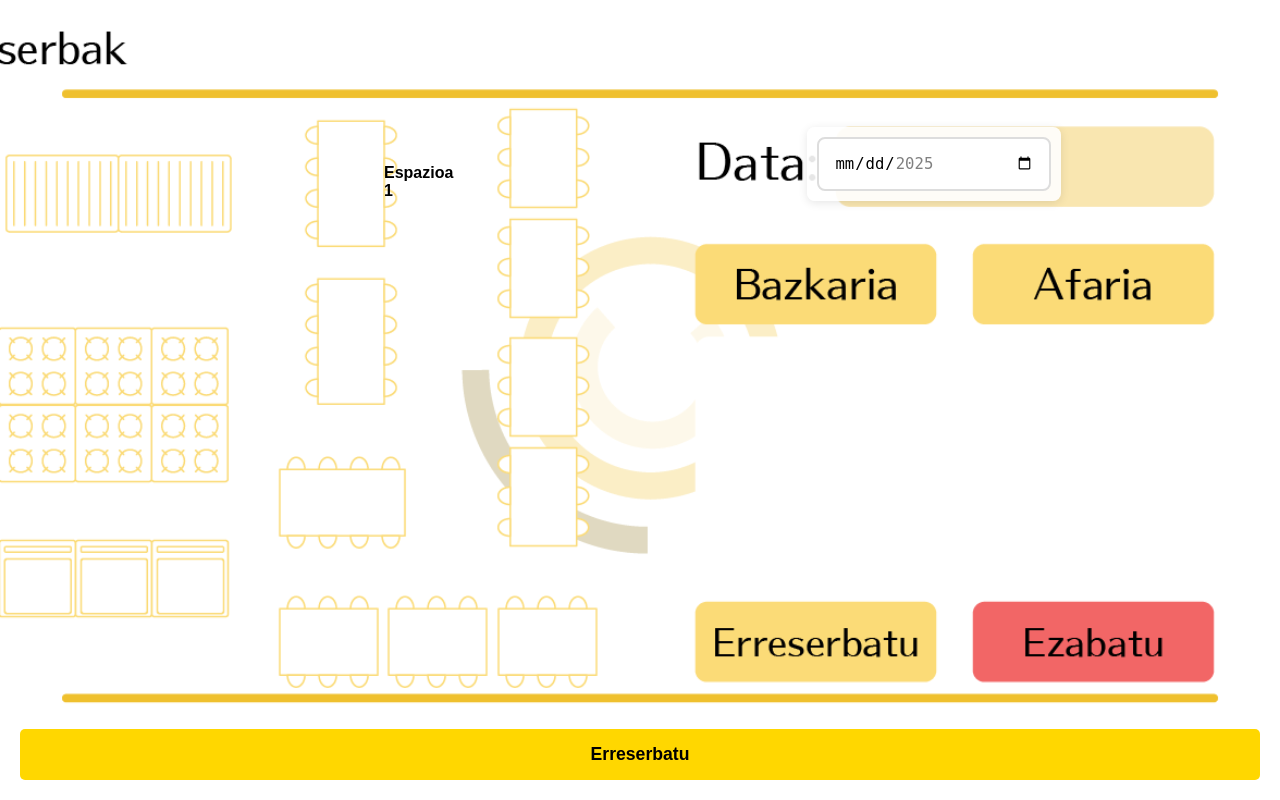
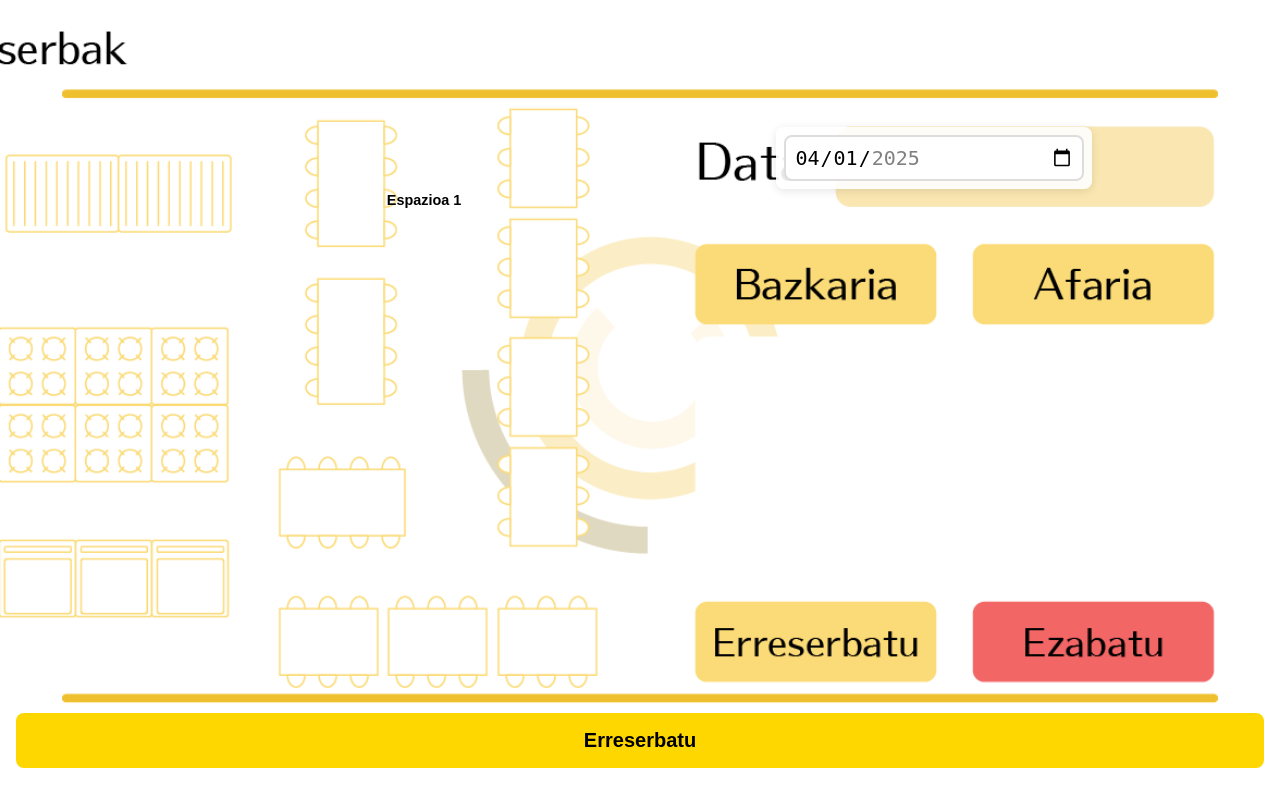
Before and after one commit to Aratz006/ElkarGuneWebMovil, a PHP site: page /erreserbak.php in a window 1280 px wide. Run offline with PHP 8.4, Linux system fonts and the light colour scheme; the visitor is signed in with stand-in values (Sample User, id 1); tables that the repository leaves empty or names only in its code hold one stand-in row (values such as "Sample post").

Commit message:
9.commit-a
Erreserba konpontzen sailatzen

```diff
--- a/erreserbak.php
+++ b/erreserbak.php
@@ -8,8 +8,8 @@ if (!isset($_SESSION['erabiltzailea'])) {
 }
 
 $idBazkidea = $_SESSION['erabiltzailea'];
-$mota = isset($_POST['mota']) ? $_POST['mota'] : 0;
-$erreserbaData = isset($_POST['data']) ? $_POST['data'] : '';
+$mota = isset($_POST['mota']) ? $_POST['mota'] : 0; // Por defecto Bazkaria (0)
+$erreserbaData = isset($_POST['data']) ? $_POST['data'] : date('Y-m-d'); // Fecha actual por defecto
 $gaur = date('Y-m-d');
 $fechaLimite = date('Y-m-d', strtotime('+2 months'));
 
@@ -112,28 +112,28 @@ function actualizarColoresEspacios() {
         }
         .header {
             position: absolute;
-            top: 20px;
-            left: 20px;
+            top: 2vh;
+            left: 2vh;
             z-index: 10;
         }
         .back-button {
             opacity: 0;
-            width: 50px;
-            height: 50px;
+            width: 8vh;
+            height: 8vh;
             cursor: pointer;
             position: absolute;
         }
         .reservation-type {
             position: absolute;
-            top: 30%;
-            left: 69%;
+            top: 30vh;
+            left: 69vw;
             transform: translateX(-50%);
             display: flex;
             flex-direction: column;
             align-items: center;
-            width: 32%;
+            width: 32vw;
             z-index: 10;
-            height: 11%;
+            height: 11vh;
         }
         .type-button {
             opacity: 0;
@@ -154,43 +154,38 @@ function actualizarColoresEspacios() {
         }
         .date-selector {
             position: absolute;
-            top: 15.9%;
-            left: 73%;
+            top: 15.9vh;
+            left: 73vw;
             transform: translateX(-50%);
             z-index: 10;
-            padding: 10px;
+            padding: 1vh;
             background-color: rgba(255, 255, 255, 0.9);
             border-radius: 8px;
             box-shadow: 0 2px 10px rgba(0, 0, 0, 0.1);
+            width: 25vw;
+            max-width: 300px;
         }
         .date-input {
-            padding: 15px;
+            padding: 1vh;
             border: 2px solid #ddd;
             border-radius: 8px;
-            font-size: 1.2em;
-            width: 200px;
+            font-size: 2.5vh;
+            width: 100%;
             cursor: pointer;
-        }
-        .date-input:hover {
-            border-color: #ffd700;
-        }
-        .date-input:focus {
-            outline: none;
-            border-color: #ffd700;
-            box-shadow: 0 0 5px rgba(255, 215, 0, 0.3);
+            box-sizing: border-box;
         }
         .spaces-grid {
             position: relative;
             flex-grow: 1;
             display: flex;
             flex-wrap: wrap;
-            gap: 10px;
-            padding: 20px;
+            gap: 1vh;
+            padding: 2vh;
         }
         .space {
             position: absolute;
-            width: 80px;
-            height: 80px;
+            width: 10vh;
+            height: 10vh;
             display: flex;
             align-items: center;
             justify-content: center;
@@ -198,17 +193,18 @@ function actualizarColoresEspacios() {
             cursor: pointer;
             font-weight: bold;
             transition: transform 0.3s;
+            font-size: 1.8vh;
         }
-        .space:nth-child(1) { top: 20%; left: 30%; }
-        .space:nth-child(2) { top: 42%; left: 30%; }
-        .space:nth-child(3) { top: 65%; left: 30%; }
-        .space:nth-child(4) { top: 16%; left: 41.5%; }
-        .space:nth-child(5) { top: 32%; left: 41.5%; }
-        .space:nth-child(6) { top: 49%; left: 41.5%; }
-        .space:nth-child(7) { top: 65%; left: 41.5%; }
-        .space:nth-child(8) { top:85%; left: 28.65%; }
-        .space:nth-child(9) { top: 85%; left: 35.2%; }
-        .space:nth-child(10) { top: 85%; left: 41.8%; }
+        .space:nth-child(1) { top: 20vh; left: 30vw; }
+        .space:nth-child(2) { top: 42vh; left: 30vw; }
+        .space:nth-child(3) { top: 65vh; left: 30vw; }
+        .space:nth-child(4) { top: 16vh; left: 41.5vw; }
+        .space:nth-child(5) { top: 32vh; left: 41.5vw; }
+        .space:nth-child(6) { top: 49vh; left: 41.5vw; }
+        .space:nth-child(7) { top: 65vh; left: 41.5vw; }
+        .space:nth-child(8) { top: 85vh; left: 28.65vw; }
+        .space:nth-child(9) { top: 85vh; left: 35.2vw; }
+        .space:nth-child(10) { top: 85vh; left: 41.8vw; }
         .space.gris {
             background-color: rgba(0, 0, 0, 0.2);
             color: rgb(0, 0, 0);
@@ -230,47 +226,41 @@ function actualizarColoresEspacios() {
             cursor: pointer;
         }
         .confirm-button {
-            padding: 15px 30px;
+            padding: 2vh 4vw;
             background-color: #ffd700;
             border: none;
-            border-radius: 5px;
+            border-radius: 1vh;
             cursor: pointer;
-            width: calc(100% - 40px);
-            margin: 20px;
+            width: calc(100% - 4vh);
+            margin: 2vh;
             font-weight: bold;
-            font-size: 1.1em;
-        }
-        #fecha {
-            border: none;
-            background: transparent;
-            font-size: 16px;
-            cursor: pointer;
-        }
-        #tipo-reserva {
-            display: none;
-        }
-        }
-        .confirm-button:hover {
-            background-color: #e6c200;
+            font-size: 2.5vh;
+            position: fixed;
+            bottom: 2vh;
+            left: 0;
+            z-index: 100;
         }
         .reservations-table {
             position: absolute;
-            top: 45%;
-            left: 73%;
+            top: 45vh;
+            left: 73vw;
             transform: translateX(-50%);
             background-color: rgba(255, 255, 255, 0.9);
-            border-radius: 8px;
-            padding: 15px;
-            box-shadow: 0 2px 10px rgba(0, 0, 0, 0.1);
-            width: 300px;
+            border-radius: 1vh;
+            padding: 2vh;
+            box-shadow: 0 0.5vh 2vh rgba(0, 0, 0, 0.1);
+            width: 40vw;
+            max-height: 40vh;
+            overflow-y: auto;
         }
         .reservations-table table {
             width: 100%;
             border-collapse: collapse;
-            margin-top: 10px;
+            margin-top: 1vh;
+            font-size: 1.8vh;
         }
         .reservations-table th, .reservations-table td {
-            padding: 8px;
+            padding: 1vh;
             text-align: left;
             border-bottom: 1px solid #ddd;
         }
@@ -355,15 +345,19 @@ function actualizarColoresEspacios() {
             }
             document.querySelectorAll('.space').forEach(space => {
                 const spaceId = space.dataset.id;
-                const spaceData = data.spaces.find(s => s.id === spaceId);
+                const spaceData = data.spaces.find(s => s.idEspazioa === spaceId);
 
                 if (spaceData) {
-                    if (spaceData.egoera !== 0) {
+                    if (spaceData.egoera === 2) { // Mantentze-lanetan
                         space.className = 'space negro';
                     } else if (spaceData.reserved) {
-                        space.className = 'space rojo';
+                        if (spaceData.idBazkidea === '<?php echo $idBazkidea; ?>') {
+                            space.className = 'space azul'; // Reservado por el usuario actual
+                        } else {
+                            space.className = 'space rojo'; // Reservado por otro usuario
+                        }
                     } else {
-                        space.className = 'space gris';
+                        space.className = 'space gris'; // Disponible
                     }
                 }
             });
```
Also changed, not shown: get_spaces.php (+11 -4 lines).
